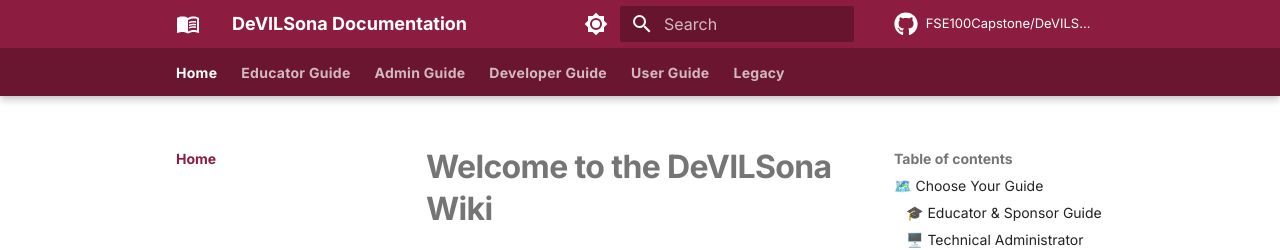
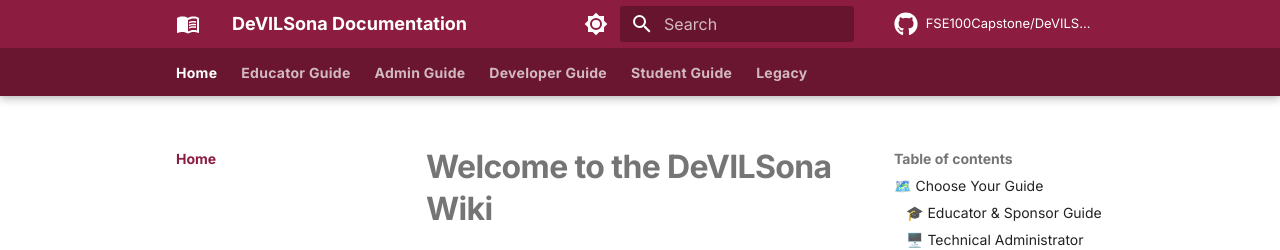
Before and after one commit to FSE100Capstone/DeVILSona-docs, an MkDocs documentation site: the page built from docs/index.md, in a window 1280 px wide. Shown: the top 250 px of the page. Built offline with MkDocs 1.6.1 and Material for MkDocs 9.7.7, drawn with Linux system fonts in a browser that asks for light colours; comment, search, counter and statistics services are not loaded.

Commit message:
Update mkdocs.yml
Change User Guide to Student Guide. Noticed after Joey merged my branch into main so committing directly to main since is a limited change.

```diff
--- a/mkdocs.yml
+++ b/mkdocs.yml
@@ -149,7 +149,7 @@ nav:
     - Level Implementations:
       - Scenario 2 Driving to a Job Interview Overview and Blueprint Guide: developer-guide/driving-scenario-overview.md
 
-  - User Guide:
+  - Student Guide:
     - Scenarios:
       - Scenario 2 User Guide Driving to a Job Interview: user-guide/scenario2-drivingtoajobinterview.md
     - Troubleshooting:
```
